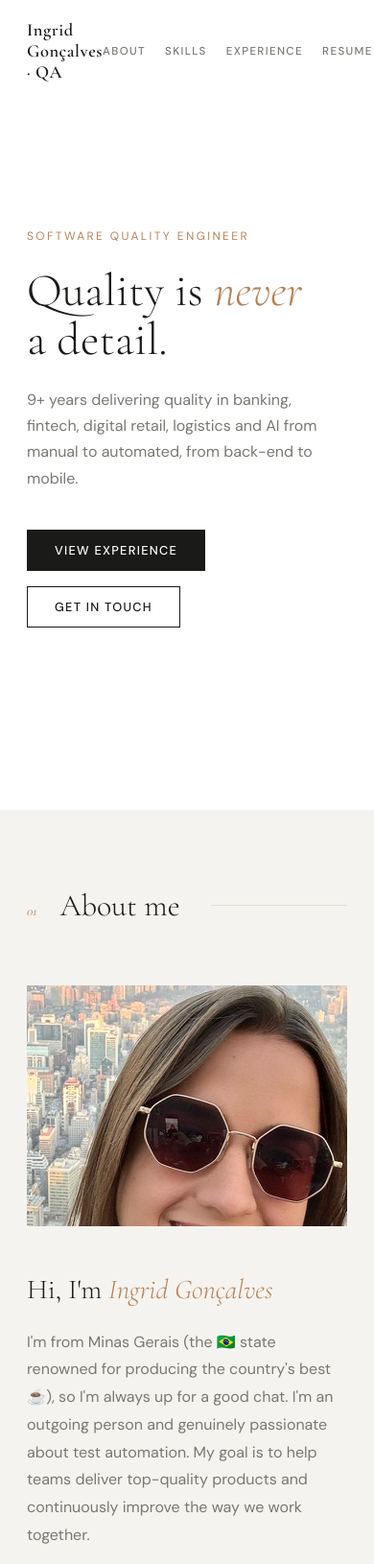
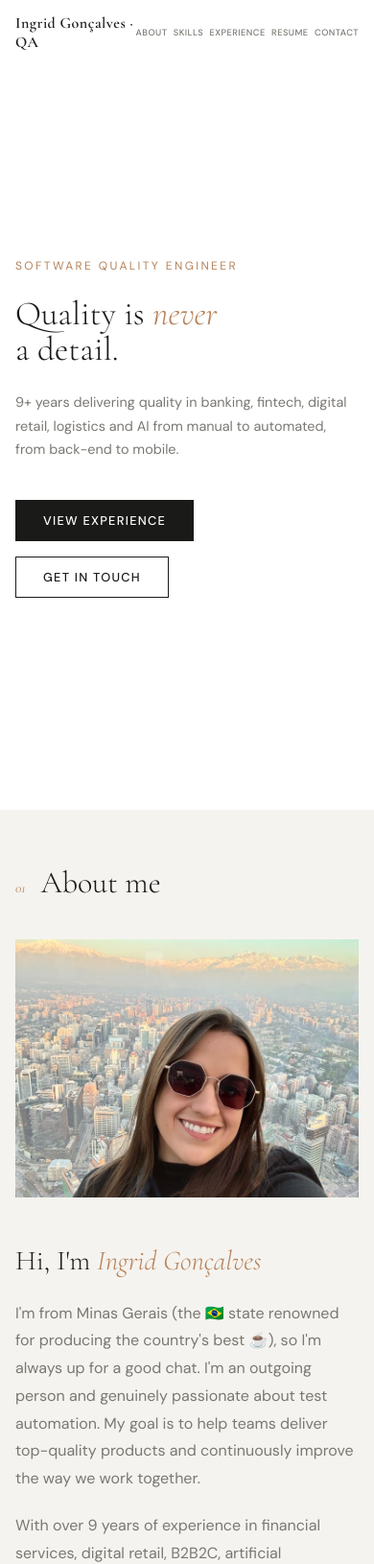
Before and after one commit to ingrid-ro/portfolio, a plain HTML site: page index.html in a window 390 px wide. Shown: the top 1630 px of the page at 96% size. Drawn offline with nearby package versions, Linux system fonts and the light colour scheme.

Commit message:
fix: add mobile responsive breakpoints and photo styling

```diff
--- a/index.html
+++ b/index.html
@@ -745,7 +745,16 @@
       transform: translateY(0);
     }
 
-    /* RESPONSIVE */
+    /* PHOTO */
+    .about-photo-img {
+      position: absolute;
+      inset: 0;
+      width: 100%;
+      height: 100%;
+      object-fit: cover;
+    }
+
+    /* RESPONSIVE — tablet */
     @media (max-width: 900px) {
       nav {
         padding: 1.25rem 1.75rem;
@@ -787,6 +796,94 @@
 
       .resume-highlights {
         grid-template-columns: 1fr 1fr;
+      }
+    }
+
+    /* RESPONSIVE — large phone */
+    @media (max-width: 600px) {
+      .nav-links {
+        gap: .75rem;
+        font-size: .65rem;
+        letter-spacing: .08em;
+      }
+
+      section {
+        padding: 4rem 1.25rem;
+      }
+
+      #hero {
+        padding: 6rem 1.25rem 3rem;
+      }
+
+      .hero-text h1 {
+        font-size: clamp(2.2rem, 9vw, 3rem);
+      }
+
+      .hero-text .subtitle {
+        font-size: .9rem;
+      }
+
+      .section-header {
+        gap: 1rem;
+        margin-bottom: 2.5rem;
+      }
+
+      .section-line {
+        display: none;
+      }
+
+      .skills-tab {
+        padding: .45rem .9rem;
+        font-size: .65rem;
+        letter-spacing: .08em;
+      }
+
+      .resume-highlights {
+        grid-template-columns: 1fr;
+      }
+
+      footer {
+        flex-direction: column;
+        gap: .5rem;
+        text-align: center;
+        padding: 1.5rem 1.25rem;
+      }
+    }
+
+    /* RESPONSIVE — small phone */
+    @media (max-width: 420px) {
+      nav {
+        padding: .9rem 1rem;
+      }
+
+      .nav-logo {
+        font-size: 1rem;
+      }
+
+      .nav-links {
+        gap: .4rem;
+        font-size: .58rem;
+        letter-spacing: .05em;
+      }
+
+      section {
+        padding: 3.5rem 1rem;
+      }
+
+      #hero {
+        padding: 5.5rem 1rem 2.5rem;
+      }
+
+      .contact-heading {
+        font-size: clamp(1.8rem, 8vw, 2.5rem);
+      }
+
+      .exp-stack {
+        gap: .3rem;
+      }
+
+      .exp-stack span {
+        font-size: .62rem;
       }
     }
   </style>
```
